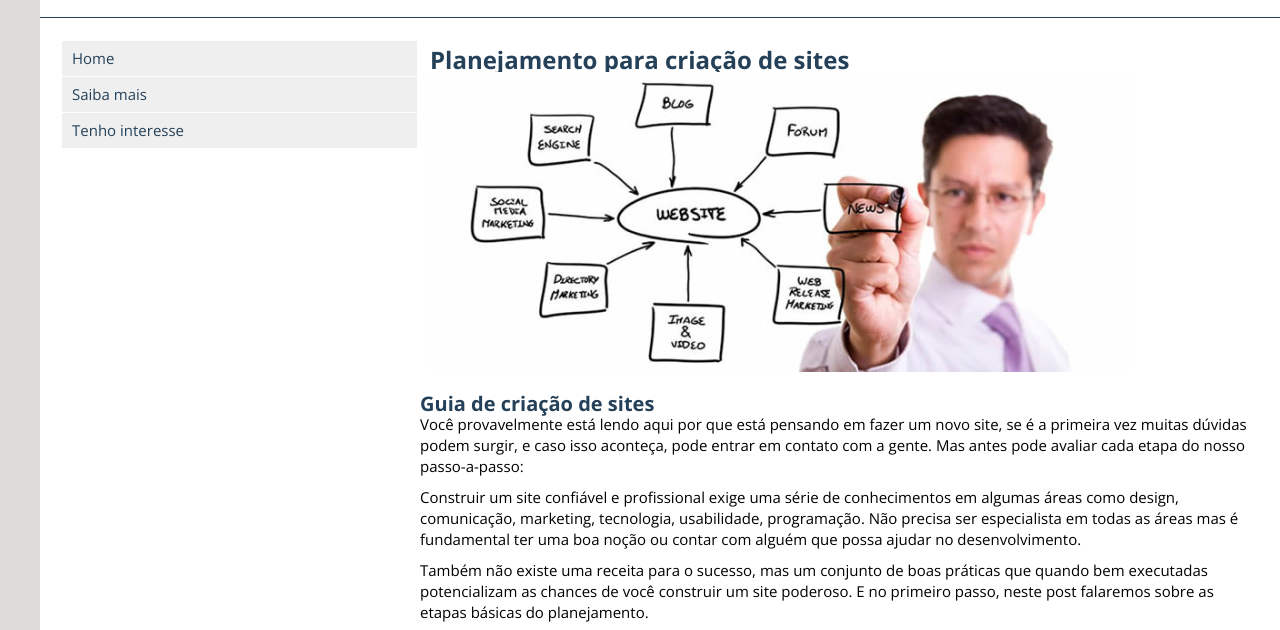
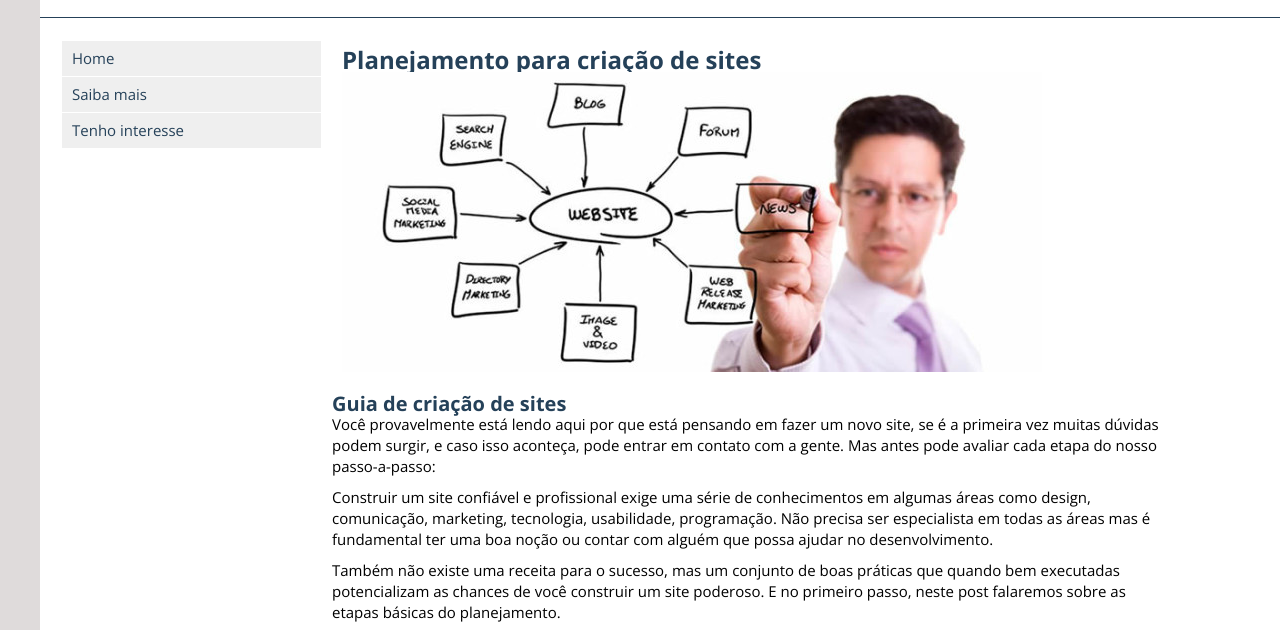
Before and after one commit to manoelcarvalho607/GatewayCloud, a plain HTML site: page saiba-mais.html in a window 1280 px wide. Shown: the part 156-786 px from the top of the page. Drawn offline with nearby package versions, Linux system fonts and the light colour scheme.

Commit message:
correção menu-2

```diff
--- a/saiba-mais.html
+++ b/saiba-mais.html
@@ -6,7 +6,7 @@
     <meta name="viewport" content="width=device-width, initial-scale=1.0">
     <!--css-->
     <link rel="stylesheet" href="./css/reset.css">
-    <link rel="stylesheet" href="./css/styles.css">
+    <link rel="stylesheet" href="./css/styles_1.css">
 
     <!--icones-->
     <link rel="apple-touch-icon" href="imagens/icon-touch-retina.png">
```
